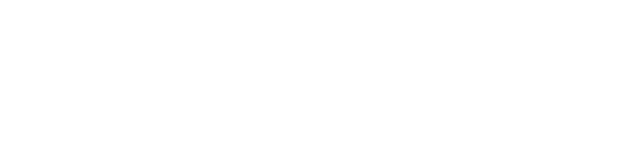
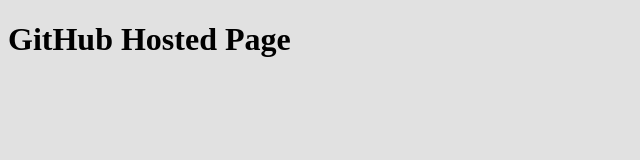
Before and after one commit to sarv0004/gh-test-branching, a plain HTML site: page index.html in a window 1280 px wide. Shown: the whole page, without its empty margins (0-640 px from the left). Drawn offline with Linux system fonts and the light colour scheme.

Commit message:
Stylesheet is linked

```diff
--- a/index.html
+++ b/index.html
@@ -2,9 +2,10 @@
 <html lang="en">
 <head>
     <meta charset="UTF-8">
-    <title>Plan-B</title>
+    <title>GitHub Hosted Page</title>
+    <link rel="stylesheet" href="styles.css">
 </head>
 <body>
-
+    <h1>GitHub Hosted Page</h1>
 </body>
 </html>
```
